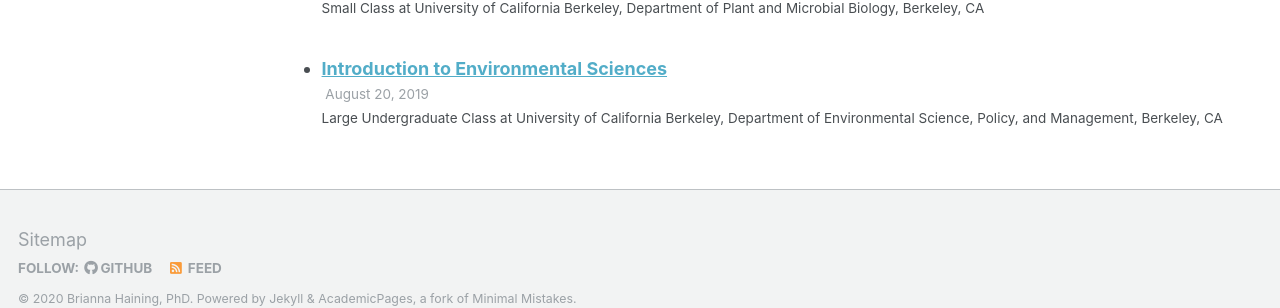
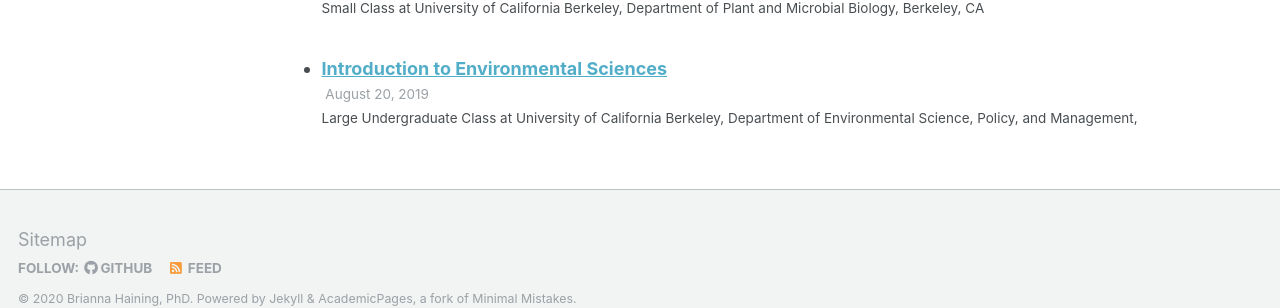
Before and after one commit to haining-b/haining-b.github.io, a Jekyll site: the page built from _pages/cv.md, in a window 1280 px wide and 900 px high, scrolled down 3332 px. Shown: the part 556-864 px from the top of the window. Built offline with Jekyll 4.4.1, drawn with Linux system fonts in a browser that asks for light colours.

Commit message:
Update 2019-Fall-Teaching.md

```diff
--- a/_teaching/2019-Fall-Teaching.md
+++ b/_teaching/2019-Fall-Teaching.md
@@ -1,14 +1,12 @@
 ---
-
-title: "Introduction to Environmental Sciences"
+title:  "Introduction to Environmental Sciences"
 collection: teaching
 type: "Large Undergraduate Class"
 permalink: /teaching/2019-Fall-teaching
 venue: "University of California Berkeley, Department of Environmental Science, Policy, and Management"
 date: 2019-08-20 - 2019-12-20
-location: "Berkeley, CA"
+---
 
----
 ### Summary
 Survey course spanning subjects as diverse as soil science, atmospheric science, and forest management.
 
```
